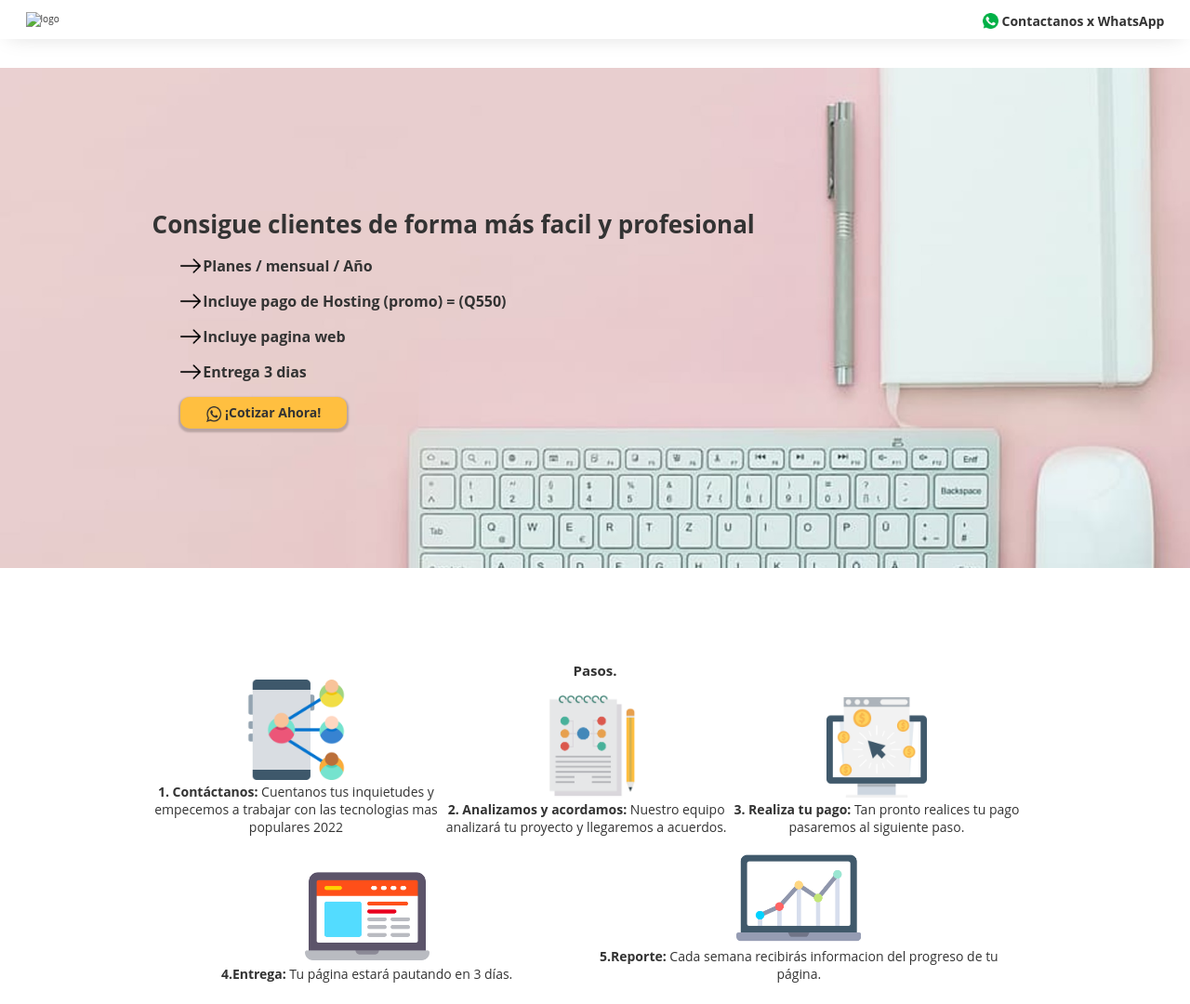
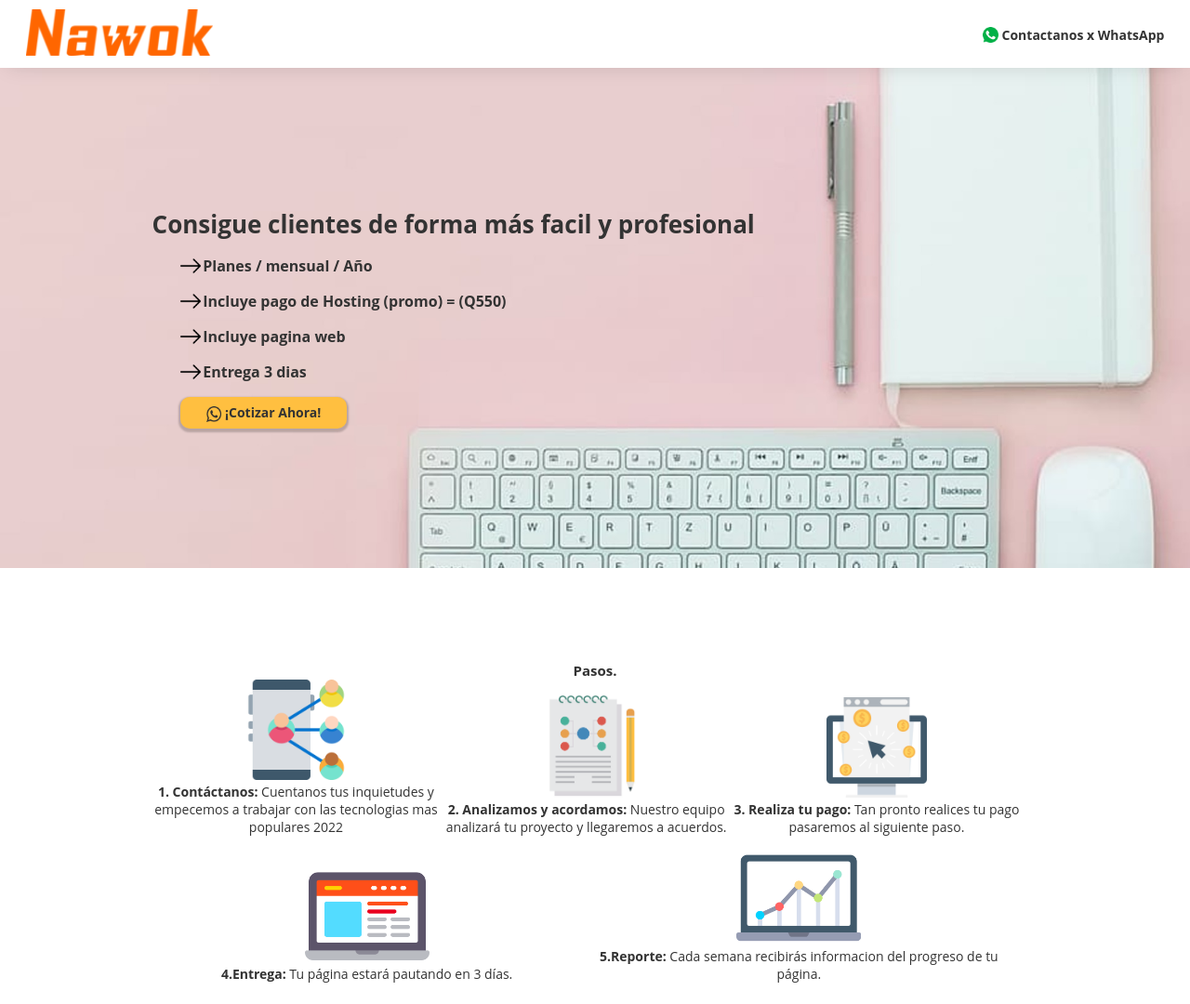
Before and after one commit to Byron-Star/Nawok.agenciasoftware.gt.net, a plain HTML site: page index.html in a window 1280 px wide. Shown: the top 1080 px of the page at 93% size. Drawn offline with Linux system fonts and the light colour scheme; files whose address does not match are found by name.

Commit message:
Update index.html

```diff
--- a/index.html
+++ b/index.html
@@ -82,7 +82,7 @@
   </div>
   <div id="Menu" class="menu center" >
     <div class="columns2  middle left">
-        <img class="logo" src="img/logo.png" alt="logo">
+        <img class="logo" src="/logo.png" alt="logo">
     </div>
     <div class="columns2 right middle fs-normal pc" >
         <ul>
```
